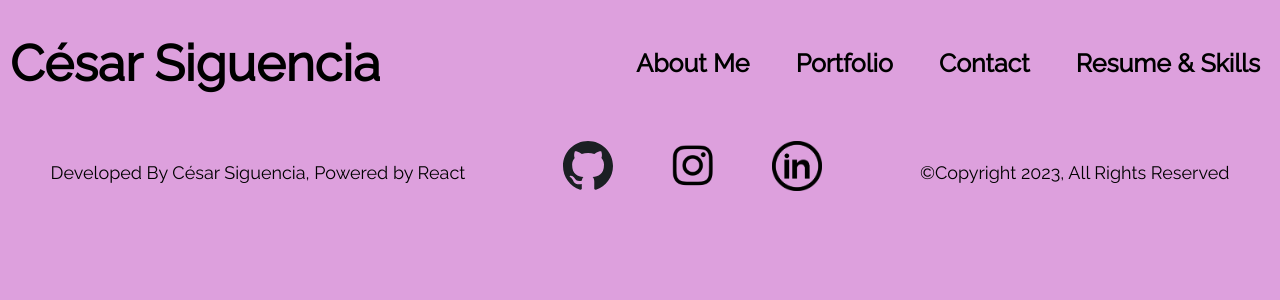
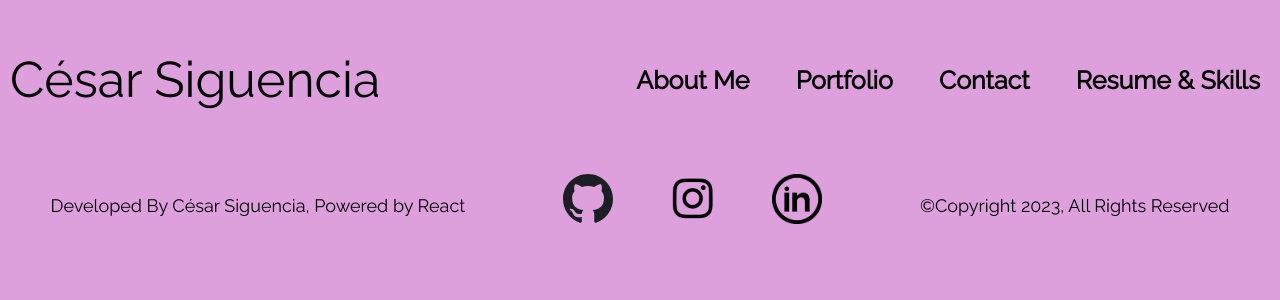
Before and after one commit to cesarsiguencia/my-react-portfolio, a React (Create React App) app: page / in a window 1280 px wide. Shown: the top 300 px of the page. Built offline with nearby package versions, Linux system fonts and the light colour scheme.

Commit message:
new font rules for heading and nav

```diff
--- a/src/App.css
+++ b/src/App.css
@@ -480,12 +480,12 @@ a:hover{
 
 
 /* Fonts */
-h1 {
+.h1 {
   font-family: var(--primary-font);
   font-size: 50px
 }
 
-h2{
+.h2{
   color: black;
   font-family: var(--primary-font);
 }
--- a/src/Components/Header/Header.js
+++ b/src/Components/Header/Header.js
@@ -13,13 +13,13 @@ const Header = () => {
 
     <header className="App-header">
       <div className="Header-contents">
-        <h1 className="headings" onClick={() => {
+        <p className="headings h1" onClick={() => {
           setTitleClicked(true)
           setNavClicked(false)
 
           }}>
           <Link to="/my-react-portfolio">César Siguencia</Link>
-        </h1>
+        </p>
         <Nav
           titleClicked={titleClicked}
           setTitleClicked={setTitleClicked}
--- a/src/Components/Nav/Nav.js
+++ b/src/Components/Nav/Nav.js
@@ -88,8 +88,8 @@ const Nav = (props) => {
               setSelectedPage(page)
             }}>
             <Link onClick={hamburgerMenu} to={`/my-react-portfolio/${page.url}`}>
-              <h2 className=
-                {`links ${!selectedPage ? ( selectedPage == "") : (selectedPage.name === page.name && !titleClicked && navClicked && 'links-selected')}`}>{page.name}</h2>
+              <p className=
+                {`links ${!selectedPage ? ( selectedPage == "") : (selectedPage.name === page.name && !titleClicked && navClicked && 'links-selected')}`}>{page.name}</p>
             </Link>
           </h2>
         ))}
```
